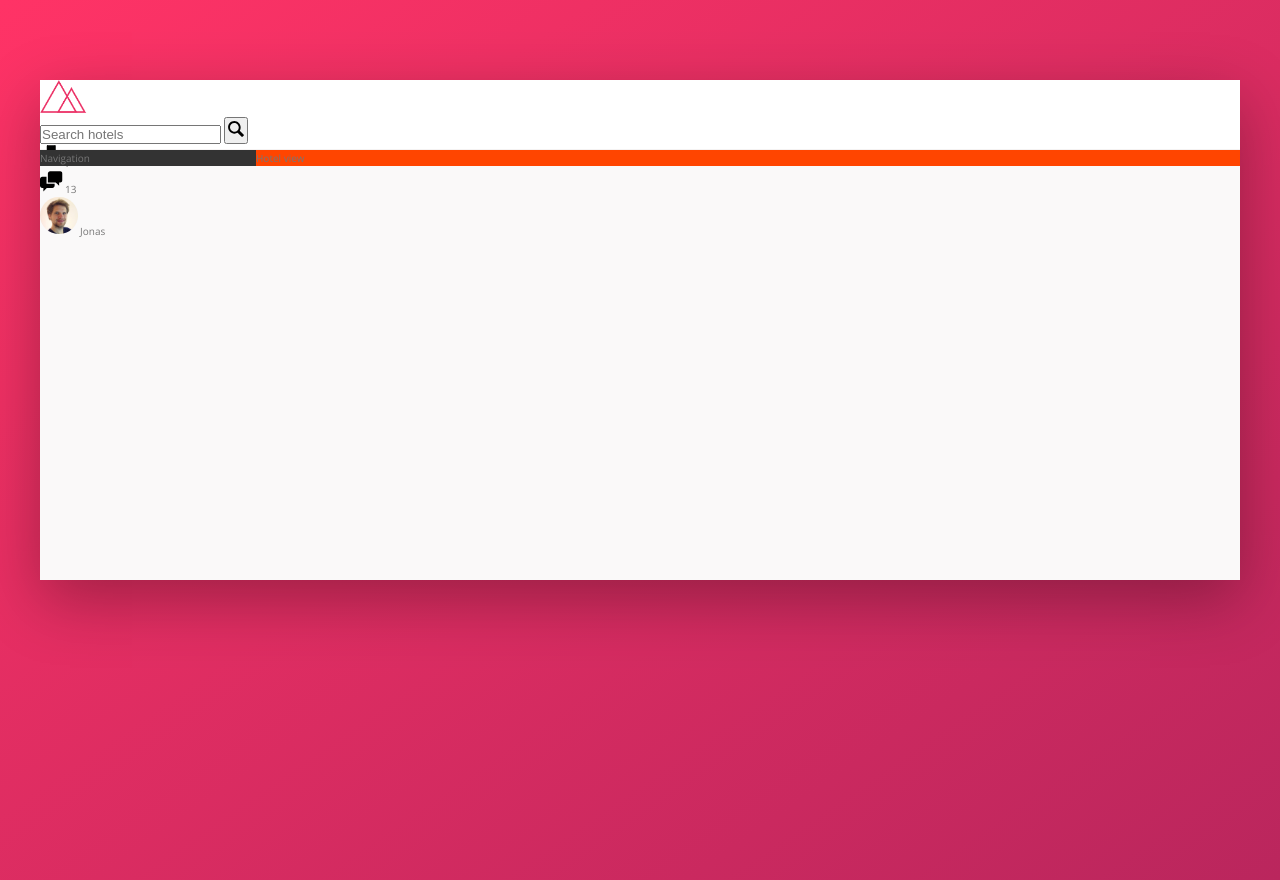
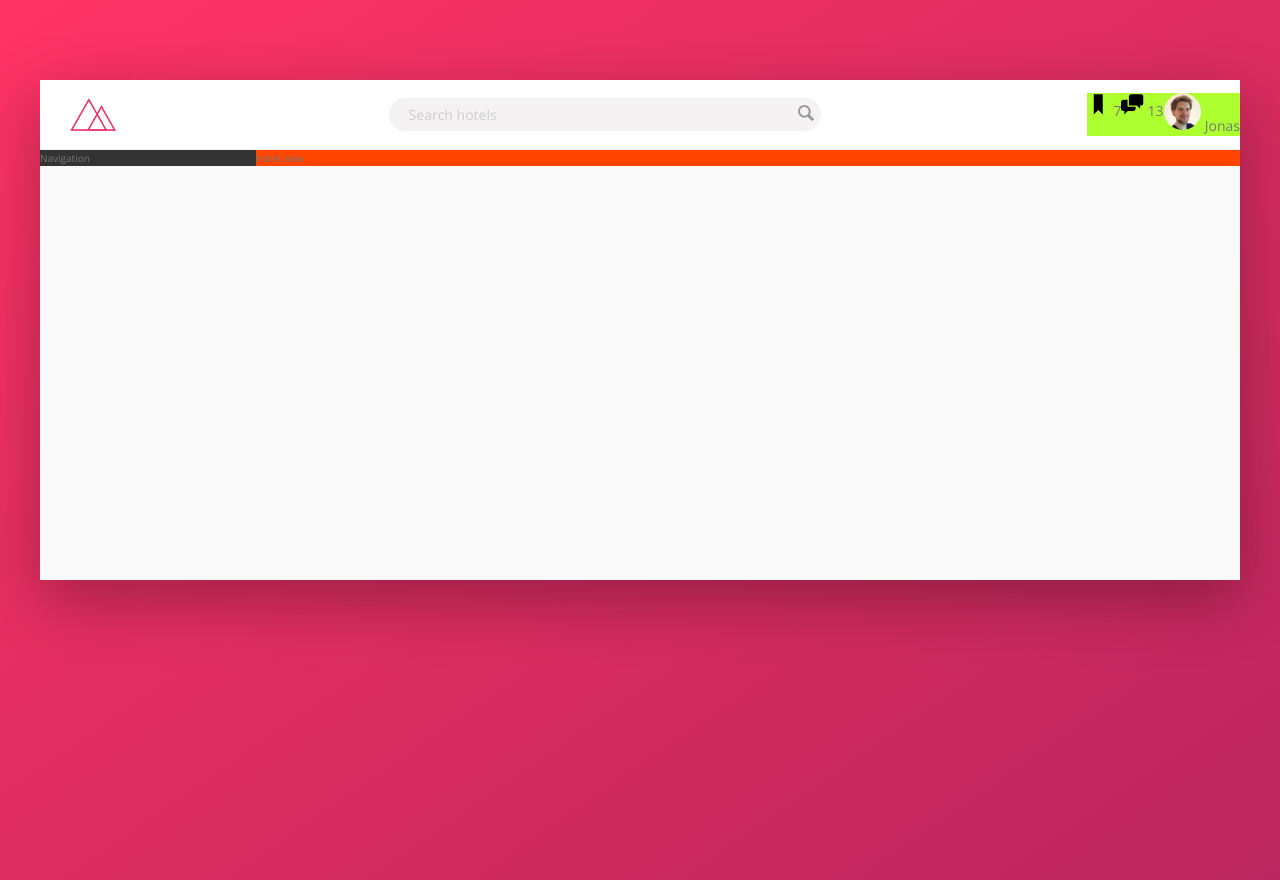
Before and after one commit to thomruns/Trillo, a website: page index.html in a window 1280 px wide. Drawn offline with nearby package versions, Linux system fonts and the light colour scheme.

Commit message:
Header search bar styled

```diff
--- a/sass/_components.scss
+++ b/sass/_components.scss
@@ -3,23 +3,64 @@
 
 .logo {
     height: 3.25rem;
+    margin-left: 3rem;
 }
 
 ///////////////////////////////////////////
 /////////  SEARCH BOX
 .search {
 
+    flex: 0 0 40%;
+
+    display: flex;
+    align-items: center;
+    justify-content: center;
+
     &__input {
+        font-family: inherit;
+        font-size: inherit;
+        color: inherit;
+        background-color: var(--color-grey-light-2);
+        border: none;
+        padding: .7rem 2rem;
+        border-radius: 100px;
+        width: 90%;
+        transition: all .2s;
+        margin-right: -2.5rem;
 
+        &:focus {
+            outline: none;
+            width: 100%;
+            background-color: var(--color-grey-light-3);
+        }
+
+        &::-webkit-input-placeholder {
+            font-weight: 100;
+            color: var(--color-grey-light-4);
+        }
+    }
+
+    &__input:focus + &__button {
+        background-color: var(--color-grey-light-3);
     }
 
     &__button {
+        border: none;
+        background-color: var(--color-grey-light-2);
 
+        &:focus {
+            outline: none;
+        }
+
+        &:active {
+            transform: translateY(2px);
+        }
     }
 
     &__icon {
         height: 2rem;
         width: 2rem;
+        fill: var(--color-grey-dark-3);
 
     }
 }
@@ -28,6 +69,10 @@
 /////////  USER NAVIGATION
 
 .user-nav {
+
+    background-color: greenyellow;
+
+    display: flex;
 
     &__icon-box {
 
--- a/sass/_layout.scss
+++ b/sass/_layout.scss
@@ -8,9 +8,13 @@
 }
 
 .header {
+    font-size: 1.4rem;
     height: 7rem;
     background-color: #fff;
     border-bottom: 1px solid var(--color-grey-light-2);
+    display: flex;
+    justify-content: space-between;
+    align-items: center;
 
 }
 
```
Also changed, not shown: css/style.css.
